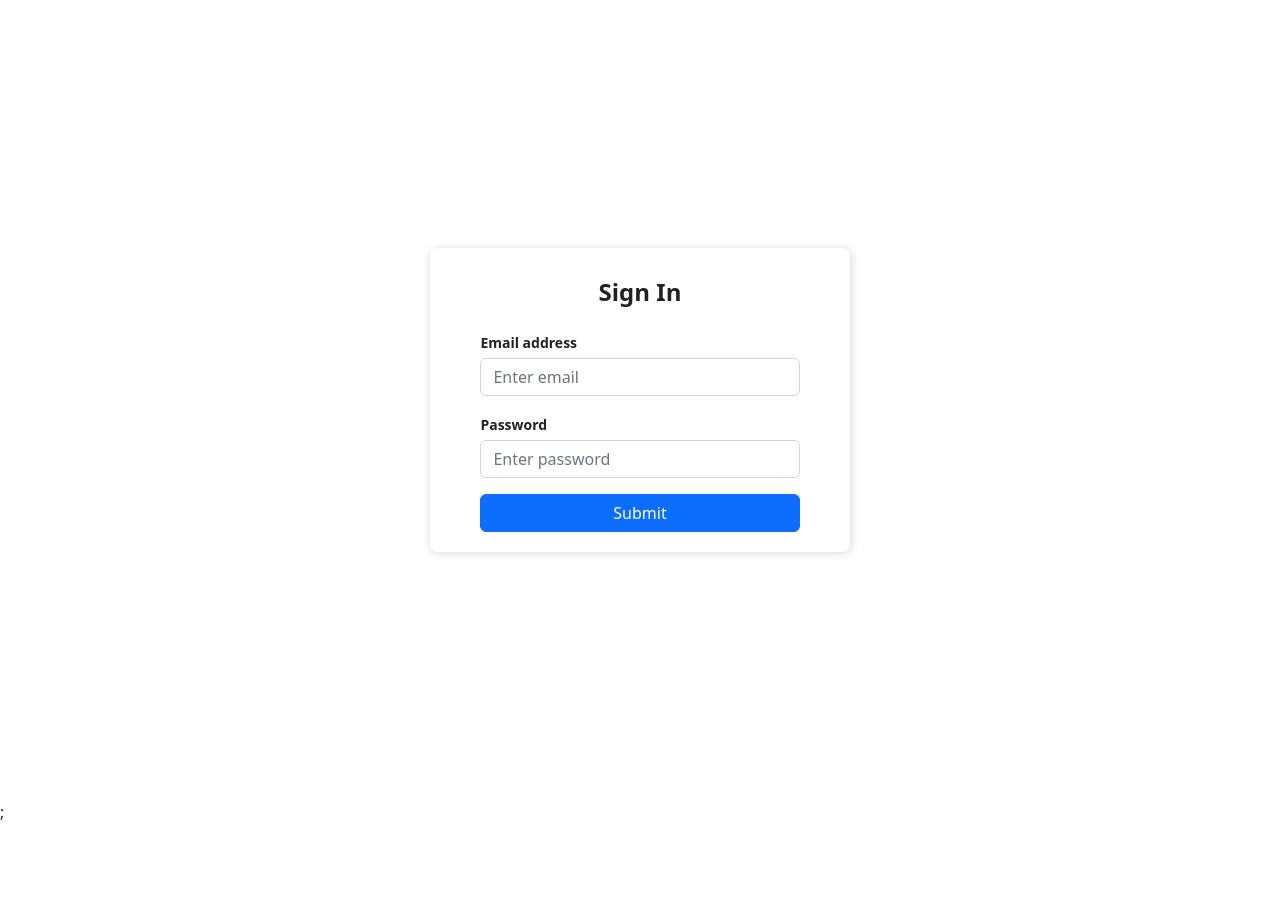
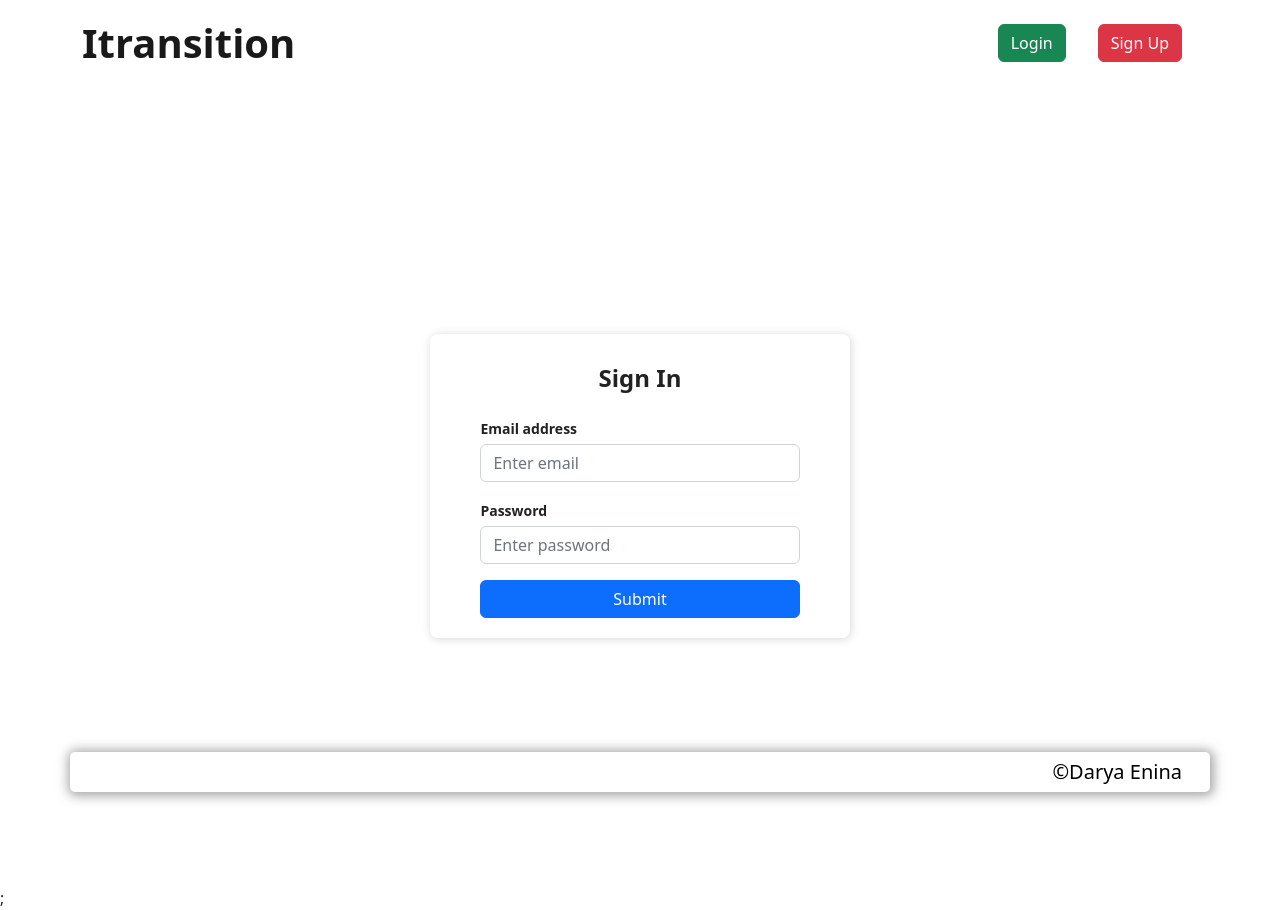
Before and after one commit to DaryaEnina/MERN-APP, a React (Create React App) app in the folder client/: page /login in a window 1280 px wide. Before the commit the page ends 824 px from the top, so only its background shows below. Built offline with nearby package versions, Linux system fonts and the light colour scheme.

Commit message:
feat: layout

```diff
--- a/client/src/App.js
+++ b/client/src/App.js
@@ -4,6 +4,8 @@ import useRoutes from "./routes";
 import { useLogin } from "./hooks/login.hook";
 import { LoginContext } from "./context/loginContext";
 import "bootstrap/dist/css/bootstrap.min.css";
+import Header from "./Components/Header/header";
+import Footer from "./Components/Footer/footer";
 
 function App() {
   const { token, login, logOut, userId } = useLogin();
@@ -19,7 +21,12 @@ function App() {
         isLogined,
       }}
     >
-      <Router>{routes}</Router>;
+      <Router>
+        <Header />
+        {routes}
+        <Footer />
+      </Router>
+      ;
     </LoginContext.Provider>
   );
 }
--- a/client/src/Components/Footer/footer.jsx
+++ b/client/src/Components/Footer/footer.jsx
@@ -4,7 +4,7 @@ import { Navbar, Container, NavbarBrand } from "react-bootstrap";
 const Footer = () => {
   return (
     <div className="fixed-bottom">
-      <Navbar color="dark" dark>
+      <Navbar color="dark">
         <Container className="shadow-border d-flex justify-content-sm-end">
           <NavbarBrand>
             <a
--- a/client/src/pages/home.jsx
+++ b/client/src/pages/home.jsx
@@ -1,17 +1,13 @@
 import React from "react";
 import { Container } from "react-bootstrap";
-import Footer from "../Components/Footer/footer";
-import Header from "../Components/Header/header";
 import TaskList from "../Components/taskList";
 
 const Home = () => {
   return (
     <Container className="justify-content-md-center">
-      <Header />
       <h1 className="mt-5 mb-2 text-center">Welcome</h1>
       <h2 className="mb-5 text-center"> to my test-tasks</h2>
       <TaskList />
-      <Footer />
     </Container>
   );
 };
--- a/client/src/pages/table/tablePage.jsx
+++ b/client/src/pages/table/tablePage.jsx
@@ -3,7 +3,6 @@ import axios from "axios";
 import { useState, useEffect, useCallback, useContext } from "react";
 import { useHttp } from "../../hooks/http.hook";
 import { Container, Table, Button, Row, Col } from "react-bootstrap";
-import Header from "../../Components/Header/header";
 import { LoginContext } from "../../context/loginContext";
 
 const TablePage = () => {
@@ -113,7 +112,6 @@ const TablePage = () => {
 
   return (
     <>
-      <Header />
       <Container className="justify-content-md-center">
         <h1 className="mt-5 mb-5 text-center">Table</h1>
         <Row>
```
